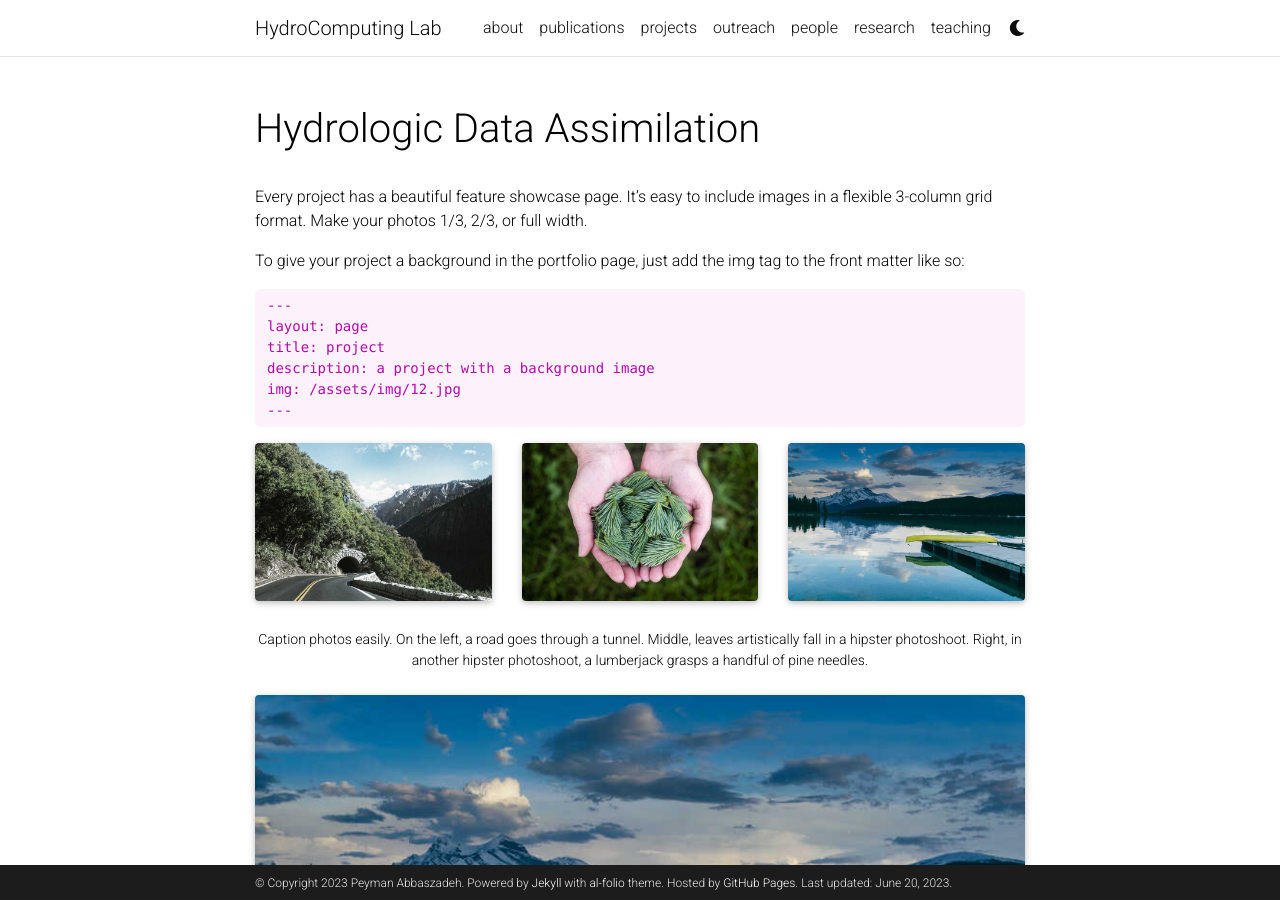
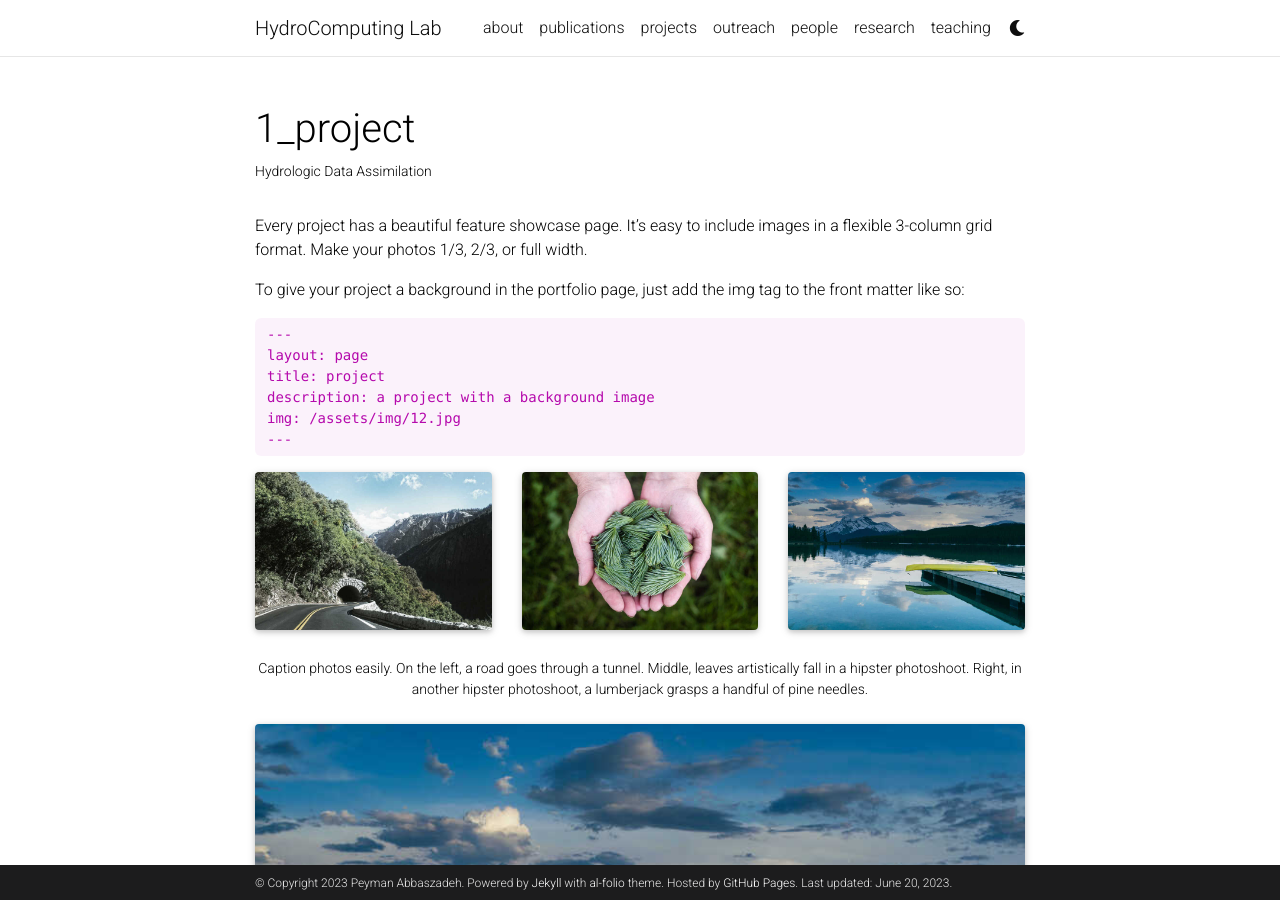
Before and after one commit to Pabbaszadeh/Pabbaszadeh.github.io, a Jekyll site: the page built from _projects/1_project.md, in a window 1280 px wide and 900 px high. Built offline with Jekyll 4.4.1, drawn with Linux system fonts in a browser that asks for light colours; full-size pictures stand in for the smaller copies a plugin makes; comment, search, counter and statistics services are not loaded; a style sheet for code colours, icons or effects is not loaded.

Commit message:
Update 1_project.md

```diff
--- a/_projects/1_project.md
+++ b/_projects/1_project.md
@@ -1,7 +1,7 @@
 ---
 layout: page
-title: Hydrologic Data Assimilation
-description:
+title:
+description: Hydrologic Data Assimilation
 img: assets/img/12.jpg
 importance: 1
 category: Completed Projects
```
